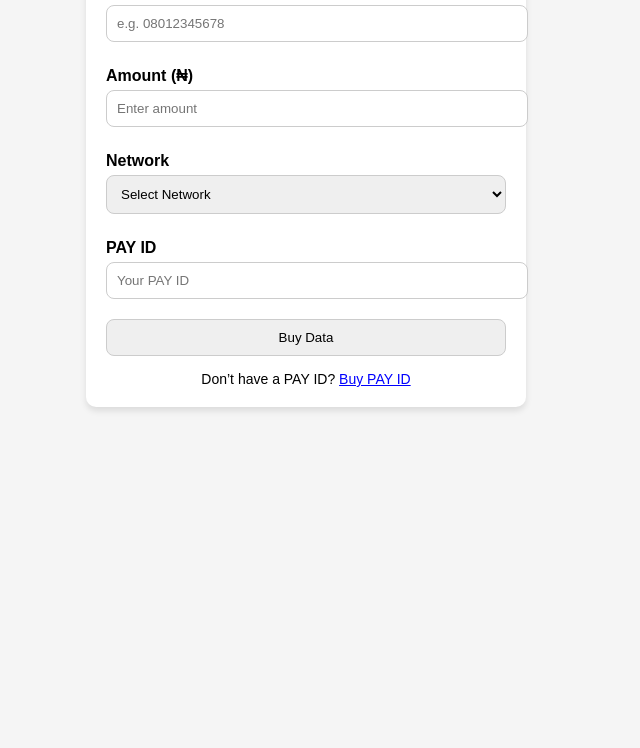
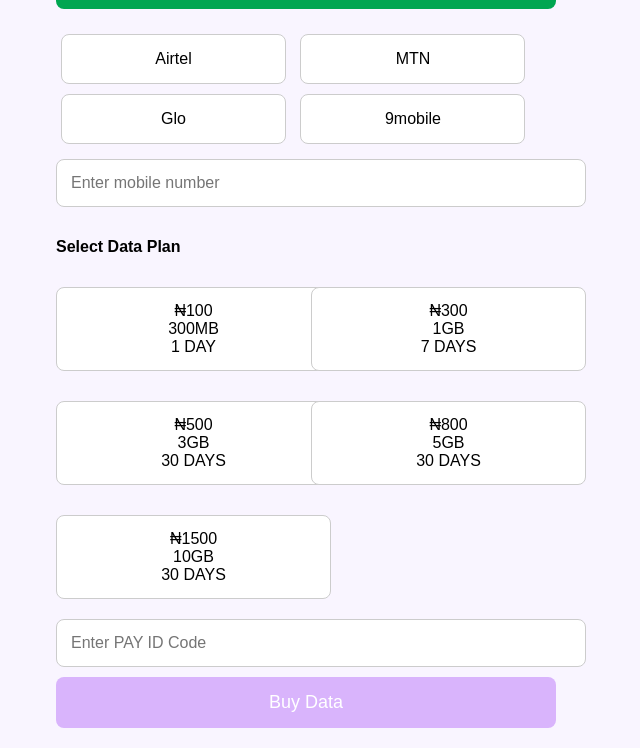
Before and after one commit to 09127585834/PayGo-clone, a plain HTML site: page data.html in a window 1280 px wide. Shown: the part 134-882 px from the top of the page, without its empty margins (334-974 px from the left). Before the commit the page ends 800 px from the top, so only its background shows below. Drawn offline with Linux system fonts and the light colour scheme.

Commit message:
Update data.html

```diff
--- a/data.html
+++ b/data.html
@@ -3,126 +3,137 @@
 <head>
   <meta charset="UTF-8" />
   <meta name="viewport" content="width=device-width, initial-scale=1.0"/>
-  <title>Buy Data - PayGo</title>
+  <title>Buy Data</title>
   <style>
     body {
       font-family: Arial, sans-serif;
-      background: #f5f5f5;
-      padding: 20px;
+      background-color: #f9f5ff;
+      margin: 0;
+      padding: 0;
     }
     .container {
-      background: #fff;
-      max-width: 400px;
+      padding: 20px;
+      max-width: 500px;
       margin: auto;
-      padding: 20px;
-      border-radius: 10px;
-      box-shadow: 0 4px 6px rgba(0,0,0,0.1);
     }
-    h2 {
-      text-align: center;
-      margin-bottom: 20px;
+    .banner {
+      background-color: #00a651;
+      color: white;
+      padding: 12px;
+      border-radius: 8px;
+      margin: 20px 0;
+      display: flex;
+      justify-content: space-between;
+      align-items: center;
     }
-    label {
+    .banner span {
       font-weight: bold;
-      margin-top: 10px;
-      display: block;
+      color: #ffd700;
     }
-    input, select, button {
-      width: 100%;
-      padding: 10px;
-      margin-top: 5px;
-      margin-bottom: 15px;
+    .network-buttons button {
+      width: 45%;
+      margin: 5px;
+      padding: 15px;
+      font-size: 16px;
       border: 1px solid #ccc;
       border-radius: 8px;
+      background-color: white;
+      cursor: pointer;
     }
-    .error {
-      color: red;
+    input, .amount-option {
+      width: 100%;
+      padding: 14px;
+      margin: 10px 0;
+      border: 1px solid #ccc;
+      border-radius: 8px;
+      font-size: 16px;
+    }
+    .amount-options {
+      display: grid;
+      grid-template-columns: 1fr 1fr;
+      gap: 10px;
+    }
+    .amount-option {
+      background-color: white;
+      cursor: pointer;
       text-align: center;
     }
-    .redirect {
-      text-align: center;
-      font-size: 14px;
+    .amount-option.selected {
+      border: 2px solid #a855f7;
+      background-color: #f3e8ff;
     }
-    .redirect a {
-      color: blue;
-      text-decoration: underline;
+    .buy-button {
+      background-color: #d9b4fc;
+      color: white;
+      border: none;
+      padding: 15px;
+      border-radius: 8px;
+      font-size: 18px;
+      cursor: pointer;
+      width: 100%;
     }
   </style>
 </head>
 <body>
+  <div class="container">
+    <h2>Data</h2>
 
-<div class="container">
-  <h2>Buy Data</h2>
-  <div id="error" class="error"></div>
-  <form id="buyDataForm">
-    <label for="phone">Phone Number</label>
-    <input type="tel" id="phone" name="phone" required placeholder="e.g. 08012345678" />
+    <div class="banner">
+      <div>Enjoy <span>Glo's</span> Amazing 5X Data Bonuses!</div>
+      <button style="background-color: #ffd700; border: none; padding: 8px 14px; border-radius: 999px;">GO</button>
+    </div>
 
-    <label for="amount">Amount (₦)</label>
-    <input type="number" id="amount" name="amount" required placeholder="Enter amount" />
+    <div class="network-buttons">
+      <button>Airtel</button>
+      <button>MTN</button>
+      <button>Glo</button>
+      <button>9mobile</button>
+    </div>
 
-    <label for="network">Network</label>
-    <select id="network" name="network" required>
-      <option value="">Select Network</option>
-      <option value="MTN">MTN</option>
-      <option value="Glo">Glo</option>
-      <option value="Airtel">Airtel</option>
-      <option value="9mobile">9mobile</option>
-    </select>
+    <input type="tel" id="phone" placeholder="Enter mobile number" required />
+    <h4>Select Data Plan</h4>
 
-    <label for="payid">PAY ID</label>
-    <input type="text" id="payid" name="payid" required placeholder="Your PAY ID" />
+    <div class="amount-options">
+      <div class="amount-option" data-amount="100">₦100<br>300MB<br>1 DAY</div>
+      <div class="amount-option" data-amount="300">₦300<br>1GB<br>7 DAYS</div>
+      <div class="amount-option" data-amount="500">₦500<br>3GB<br>30 DAYS</div>
+      <div class="amount-option" data-amount="800">₦800<br>5GB<br>30 DAYS</div>
+      <div class="amount-option" data-amount="1500">₦1500<br>10GB<br>30 DAYS</div>
+    </div>
 
-    <button type="submit">Buy Data</button>
-  </form>
+    <input type="text" id="payid" placeholder="Enter PAY ID Code" required />
 
-  <div class="redirect">
-    Don’t have a PAY ID? <a href="buy.html">Buy PAY ID</a>
-  </div>
+    <button class="buy-button" onclick="buyData()">Buy Data</button>
   </div>
 
   <script>
-  // Simulated PAY ID and balance from session or server
-  const storedPayId = localStorage.getItem('payid') || 'PAY123456'; // Replace with backend integration
-  let dashboardBalance = parseFloat(localStorage.getItem('balance')) || 15000;
+    let selectedAmount = null;
+    const options = document.querySelectorAll('.amount-option');
+    options.forEach(option => {
+      option.addEventListener('click', () => {
+        options.forEach(o => o.classList.remove('selected'));
+        option.classList.add('selected');
+        selectedAmount = option.getAttribute('data-amount');
+      });
+    });
 
-  document.getElementById('buyDataForm').addEventListener('submit', function(e) {
-    e.preventDefault();
+    function buyData() {
+      const phone = document.getElementById('phone').value.trim();
+      const payid = document.getElementById('payid').value.trim();
 
-    const phone = document.getElementById('phone').value.trim();
-    const amount = parseFloat(document.getElementById('amount').value.trim());
-    const network = document.getElementById('network').value.trim();
-    const payid = document.getElementById('payid').value.trim();
-    const errorDiv = document.getElementById('error');
-
-    // Basic validations
-    if (!phone || !amount || !network || !payid) {
-      errorDiv.textContent = 'Please fill all fields.';
+      if (!phone || !payid || !selectedAmount) {
+        alert('Please fill all fields and select a data plan.');
         return;
       }
 
-    if (payid !== storedPayId) {
-      errorDiv.textContent = 'Incorrect PAY ID. Redirecting...';
-      setTimeout(() => {
-        window.location.href = 'buy.html';
-      }, 2000);
+      if (payid !== 'PAYGO238') {
+        alert('Invalid PAY ID. Only PAYGO238 is accepted.');
         return;
       }
 
-    if (amount > dashboardBalance) {
-      errorDiv.textContent = 'Insufficient balance.';
-      return;
+      // Redirect to buy2.html
+      window.location.href = 'buy2.html';
     }
-
-    // Deduct from balance (simulate)
-    dashboardBalance -= amount;
-    localStorage.setItem('balance', dashboardBalance.toFixed(2));
-
-    // Simulate success and redirect
-    alert('Data purchase successful!');
-    window.location.href = 'buy2.html';
-  });
   </script>
-
 </body>
 </html>
```
Lines whose indentation alone changed are shown as unchanged.
